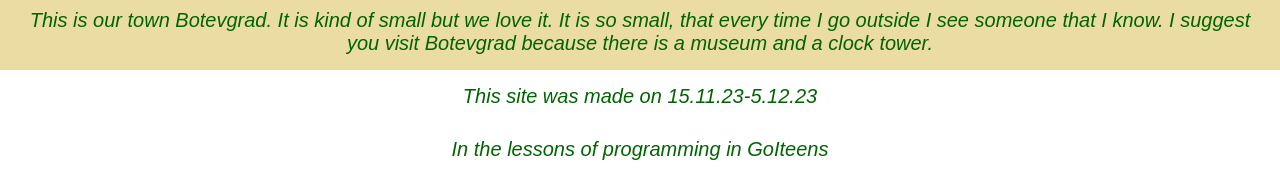
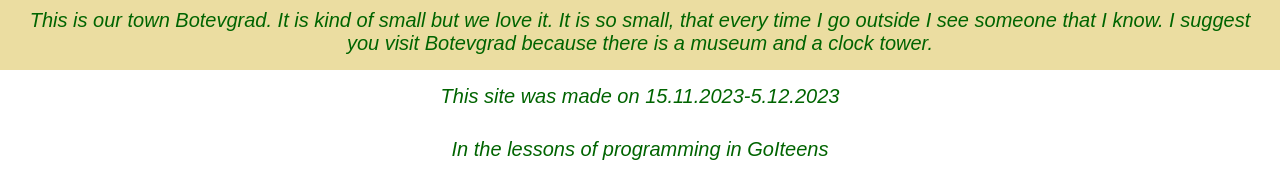
Before and after one commit to Sashetoo/My-site, a plain HTML site: page index.html in a window 1280 px wide. Shown: the part 1632-1805 px from the top of the page. Drawn offline with Linux system fonts and the light colour scheme.

Commit message:
yyr6y
6yr

```diff
--- a/index.html
+++ b/index.html
@@ -81,7 +81,7 @@
  </main>
  <footer>
     <p class="site-description">
-        This site was made on 15.11.23-5.12.23
+        This site was made on 15.11.2023-5.12.2023
     </p>
     <p class="it-description">
         In the lessons of programming in GoIteens
```
